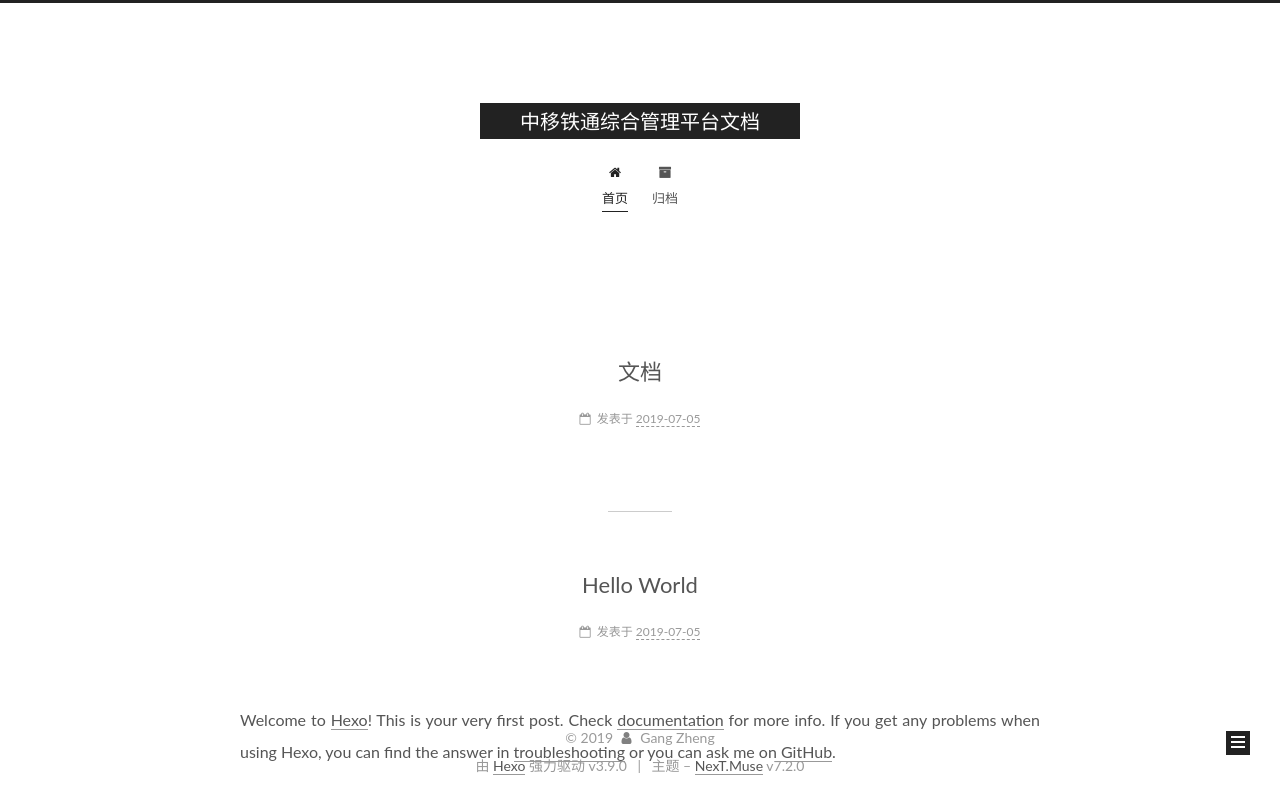
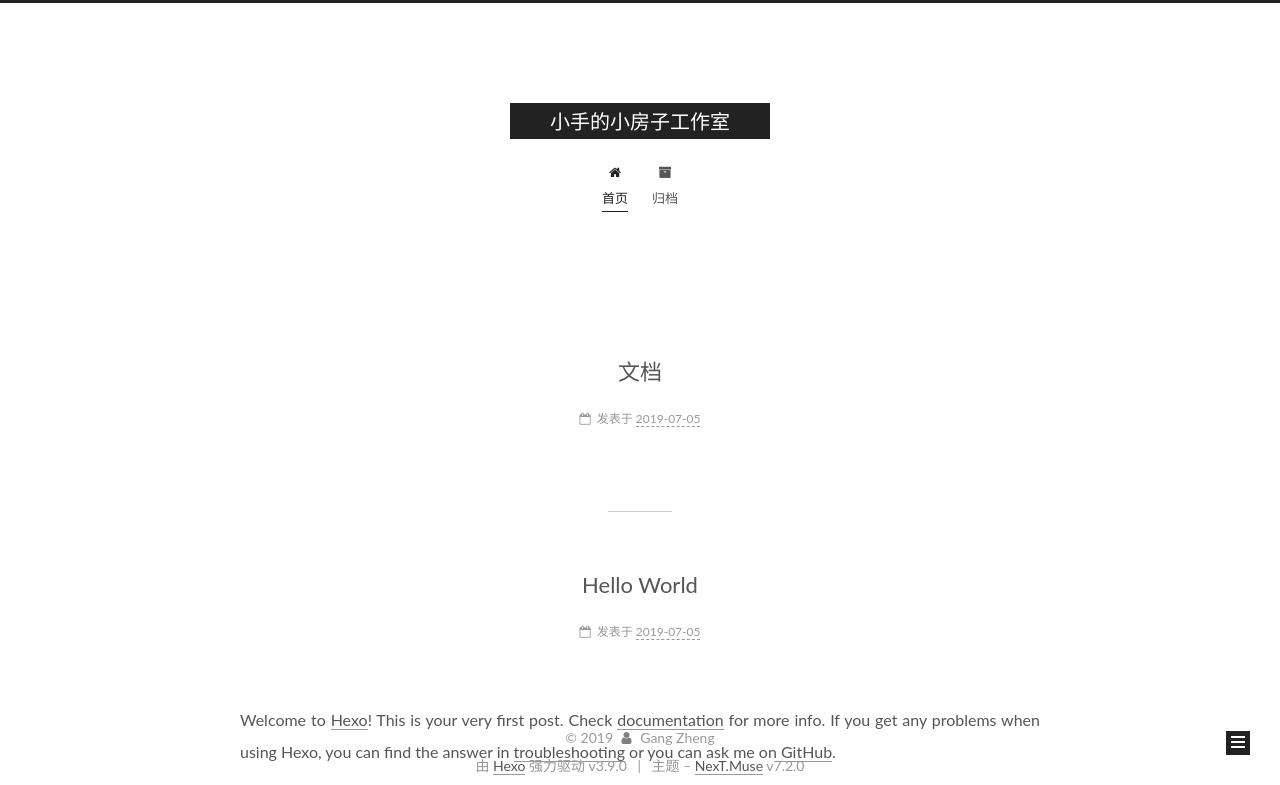
Before and after one commit to dyfgszg/dyfgszg.github.io, a plain HTML site: page index.html in a window 1280 px wide. Shown: the top 785 px of the page. Drawn offline with Linux system fonts and the light colour scheme.

Commit message:
Site updated: 2019-07-08 14:49:32

```diff
--- a/css/main.css
+++ b/css/main.css
@@ -1732,7 +1732,7 @@ pre .javascript .function {
   width: 4px;
   height: 4px;
   border-radius: 50%;
-  background: #6bffed;
+  background: #b30ad6;
 }
 .feed-link,
 .chat {
--- a/index.html
+++ b/index.html
@@ -95,12 +95,12 @@
 
 
   <meta property="og:type" content="website">
-<meta property="og:title" content="中移铁通综合管理平台文档">
+<meta property="og:title" content="小手的小房子工作室">
 <meta property="og:url" content="http://yoursite.com/index.html">
-<meta property="og:site_name" content="中移铁通综合管理平台文档">
+<meta property="og:site_name" content="小手的小房子工作室">
 <meta property="og:locale" content="zh-CN">
 <meta name="twitter:card" content="summary">
-<meta name="twitter:title" content="中移铁通综合管理平台文档">
+<meta name="twitter:title" content="小手的小房子工作室">
 
 
 
@@ -118,7 +118,7 @@
   };
 </script>
 
-  <title>中移铁通综合管理平台文档</title>
+  <title>小手的小房子工作室</title>
 
 
 
@@ -178,7 +178,7 @@
     <div class="custom-logo-site-title">
       <a href="/" class="brand" rel="start">
         <span class="logo-line-before"><i></i></span>
-        <span class="site-title">中移铁通综合管理平台文档</span>
+        <span class="site-title">小手的小房子工作室</span>
         <span class="logo-line-after"><i></i></span>
       </a>
     </div>
@@ -291,7 +291,7 @@
     </span>
 
     <span hidden itemprop="publisher" itemscope itemtype="http://schema.org/Organization">
-      <meta itemprop="name" content="中移铁通综合管理平台文档">
+      <meta itemprop="name" content="小手的小房子工作室">
     </span>
 
 
@@ -436,7 +436,7 @@
     </span>
 
     <span hidden itemprop="publisher" itemscope itemtype="http://schema.org/Organization">
-      <meta itemprop="name" content="中移铁通综合管理平台文档">
+      <meta itemprop="name" content="小手的小房子工作室">
     </span>
 
 
```
Also changed, not shown: 2019/07/05/hello-world/index.html (+4 -4 lines), 2019/07/05/文档/index.html (+4 -4 lines), archives/2019/07/index.html (+5 -5 lines), archives/2019/index.html (+5 -5 lines), archives/index.html (+5 -5 lines).
